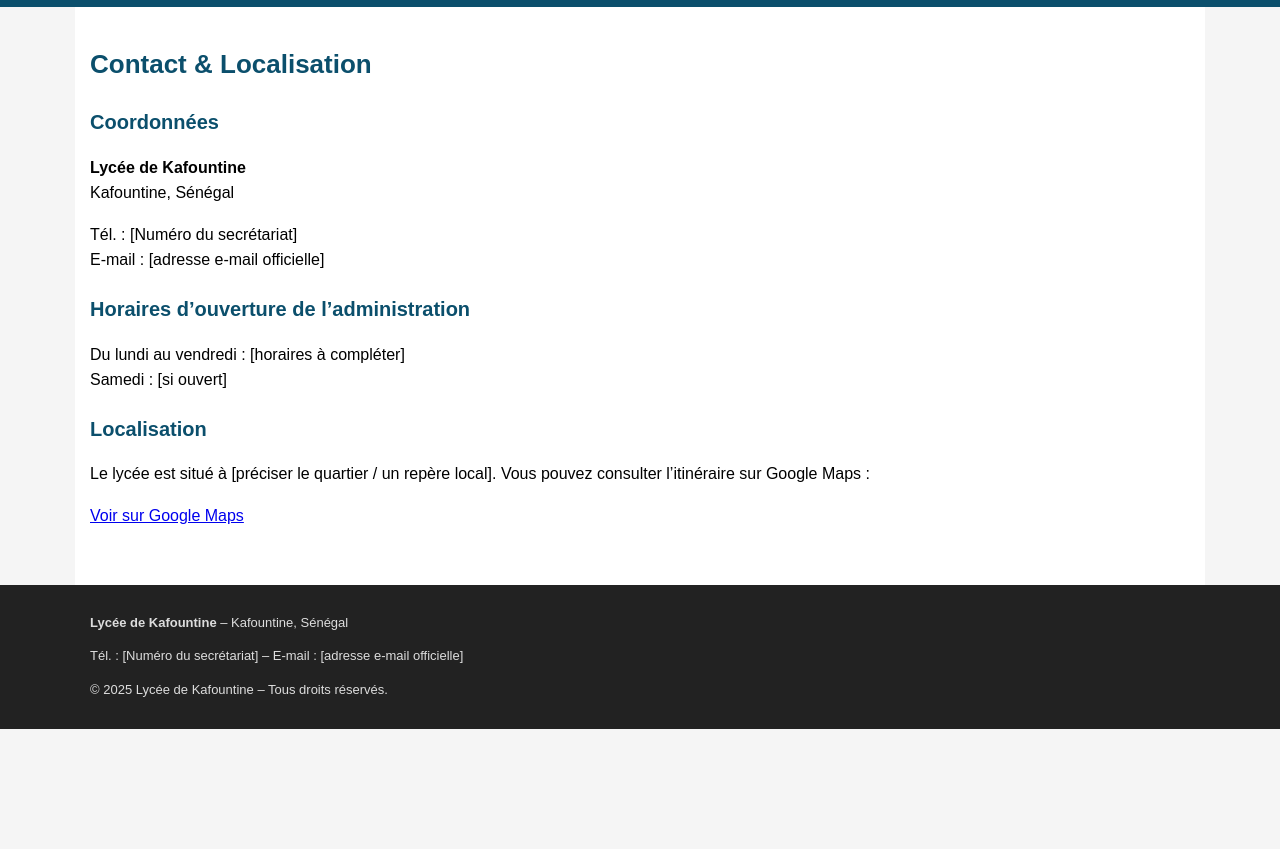
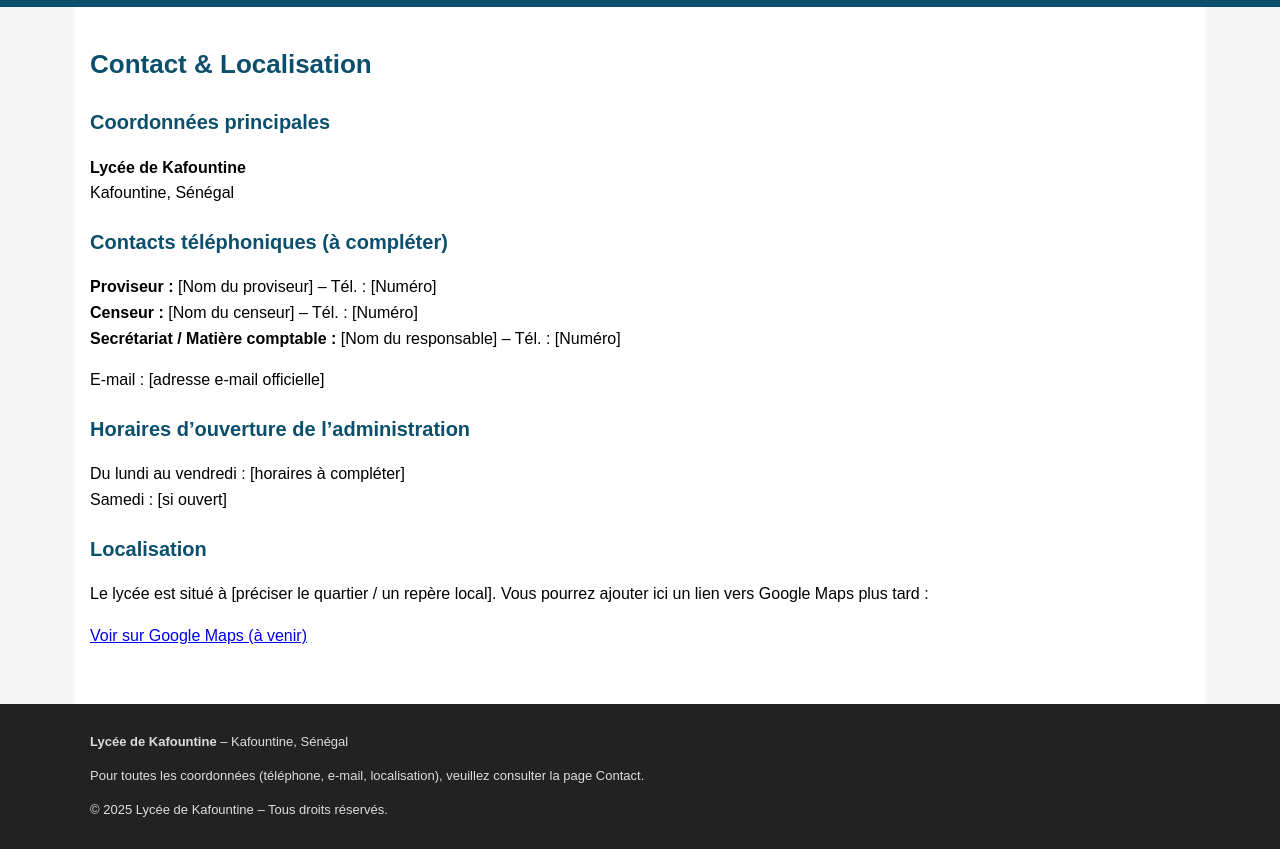
Before and after one commit to meliusmum-sketch/lycee-kafountine-site, a plain HTML site: page contact.html in a window 1280 px wide. Shown: the part 45-894 px from the top of the page. Before the commit the page ends 800 px from the top, so only its background shows below. Drawn offline with Linux system fonts and the light colour scheme.

Commit message:
Update contact.html

```diff
--- a/contact.html
+++ b/contact.html
@@ -41,11 +41,19 @@
     <h1>Contact & Localisation</h1>
 
     <div class="contact-block">
-        <h2>Coordonnées</h2>
+        <h2>Coordonnées principales</h2>
         <p><strong>Lycée de Kafountine</strong><br>
         Kafountine, Sénégal</p>
+    </div>
+
+    <div class="contact-block">
+        <h2>Contacts téléphoniques (à compléter)</h2>
         <p>
-            Tél. : [Numéro du secrétariat]<br>
+            <strong>Proviseur :</strong> [Nom du proviseur] – Tél. : [Numéro]<br>
+            <strong>Censeur :</strong> [Nom du censeur] – Tél. : [Numéro]<br>
+            <strong>Secrétariat / Matière comptable :</strong> [Nom du responsable] – Tél. : [Numéro]
+        </p>
+        <p>
             E-mail : [adresse e-mail officielle]
         </p>
     </div>
@@ -62,17 +70,22 @@
         <h2>Localisation</h2>
         <p>
             Le lycée est situé à [préciser le quartier / un repère local].
-            Vous pouvez consulter l’itinéraire sur Google Maps :
+            Vous pourrez ajouter ici un lien vers Google Maps plus tard :
         </p>
-        <p><a href="[lien Google Maps]" target="_blank">Voir sur Google Maps</a></p>
+        <p><a href="#" target="_blank">Voir sur Google Maps (à venir)</a></p>
     </div>
 </main>
 
 <footer>
     <div class="footer-inner">
         <p><strong>Lycée de Kafountine</strong> – Kafountine, Sénégal</p>
-        <p>Tél. : [Numéro du secrétariat] – E-mail : [adresse e-mail officielle]</p>
-        <p>&copy; <span id="year"></span> Lycée de Kafountine – Tous droits réservés.</p>
+        <p>
+            Pour toutes les coordonnées (téléphone, e-mail, localisation),
+            veuillez consulter la page Contact.
+        </p>
+        <p>
+            &copy; <span id="year"></span> Lycée de Kafountine – Tous droits réservés.
+        </p>
     </div>
     <script>
         document.getElementById('year').textContent = new Date().getFullYear();
```
